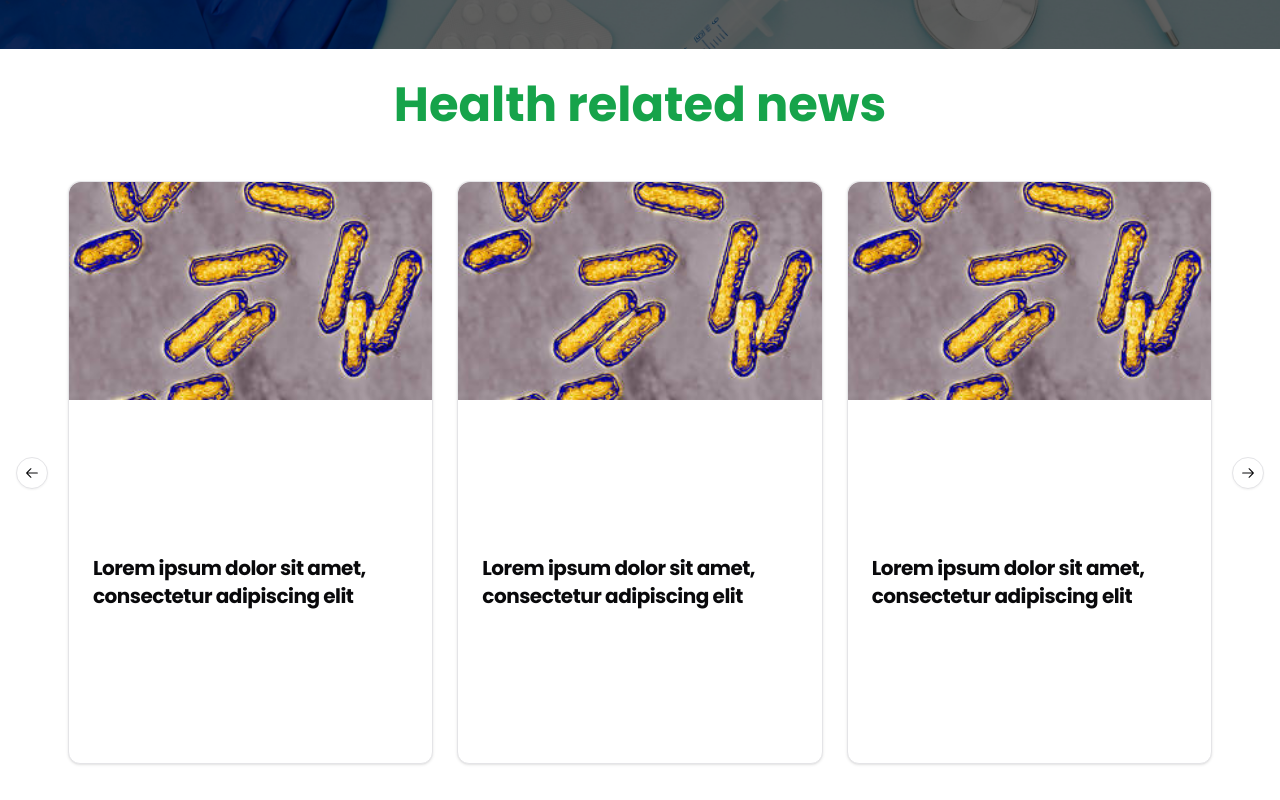
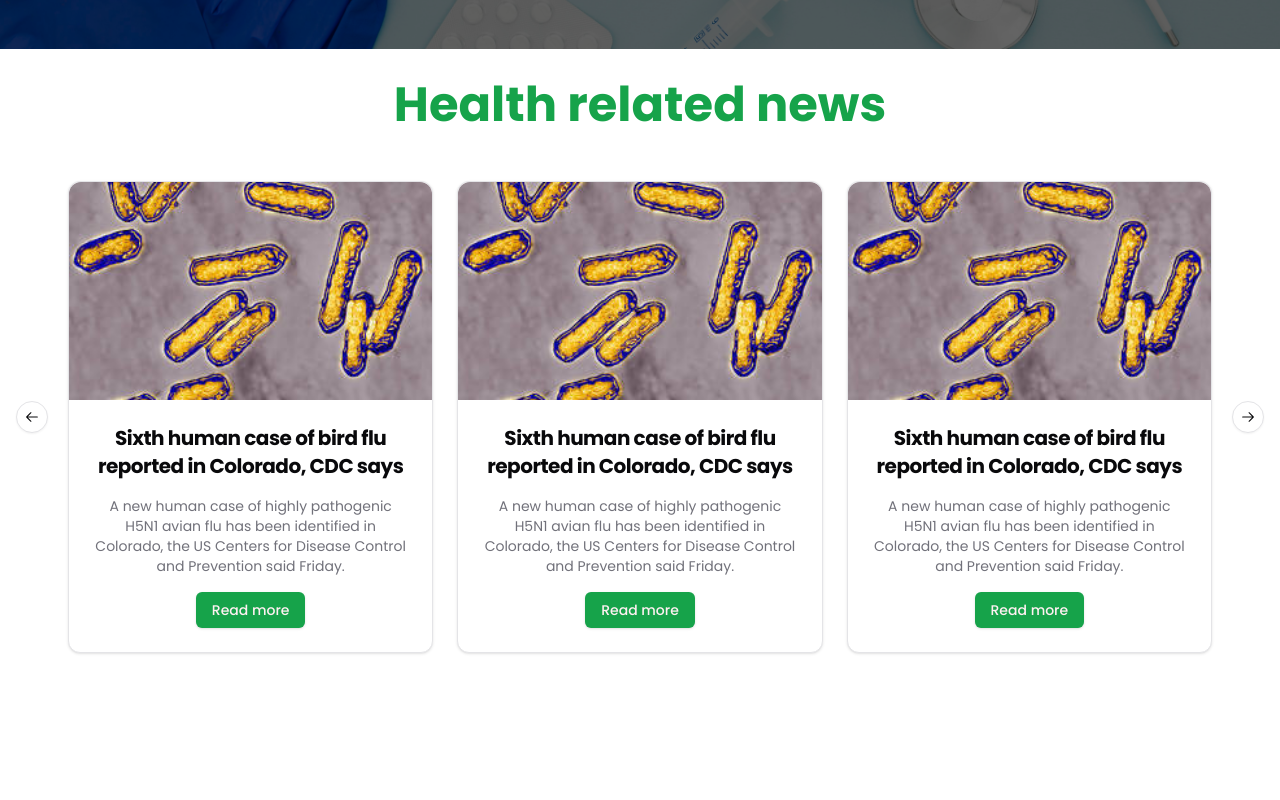
Before and after one commit to Biolater/depreacted, a Next.js app: page / in a window 1280 px wide. Shown: the part 751-1551 px from the top of the page. After the commit the page ends 1440 px from the top, so only its background shows below. Built offline with nearby package versions, Linux system fonts and the light colour scheme.

Commit message:
Add title, description and cta button

```diff
--- a/components/News/News.tsx
+++ b/components/News/News.tsx
@@ -1,5 +1,12 @@
 "use client";
-import { Card, CardHeader, CardContent, CardTitle } from "@/components/ui/card";
+import {
+  Card,
+  CardHeader,
+  CardContent,
+  CardTitle,
+  CardDescription,
+} from "@/components/ui/card";
+import { Button } from "../ui/button";
 import {
   Carousel,
   CarouselContent,
@@ -45,11 +52,17 @@ const News = () => {
                           alt="news"
                         />
                       </CardHeader>
-                      <CardContent className="flex aspect-square items-center justify-center p-6">
-                        <CardTitle className="text-xl">
-                          Lorem ipsum dolor sit amet, consectetur adipiscing
-                          elit
+                      <CardContent className="flex flex-col text-center gap-4 items-center justify-center p-6">
+                        <CardTitle className="text-xl text-center">
+                          Sixth human case of bird flu reported in Colorado, CDC
+                          says
                         </CardTitle>
+                        <CardDescription>
+                          A new human case of highly pathogenic H5N1 avian flu
+                          has been identified in Colorado, the US Centers for
+                          Disease Control and Prevention said Friday.
+                        </CardDescription>
+                        <Button>Read more</Button>
                       </CardContent>
                     </Card>
                   </div>
```
